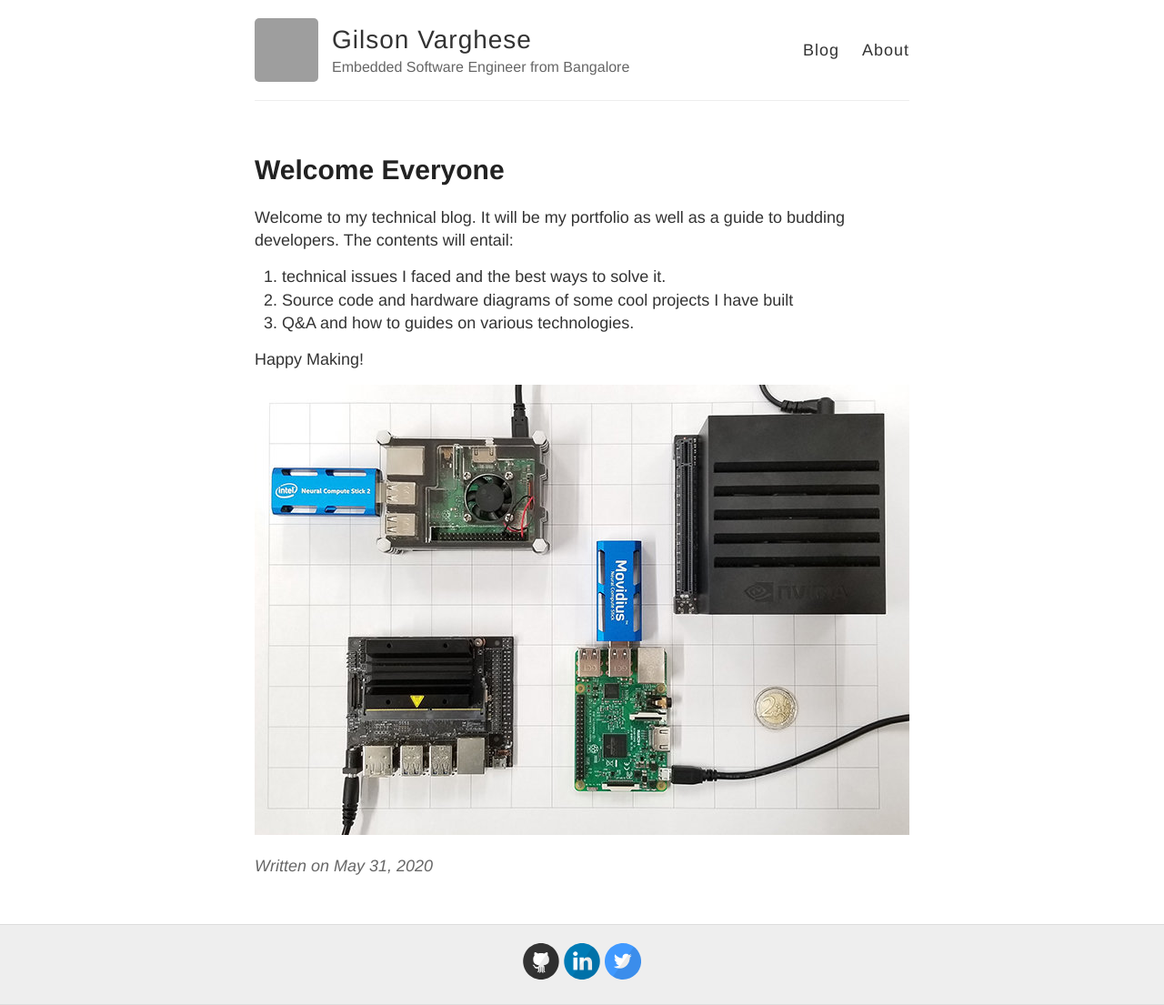
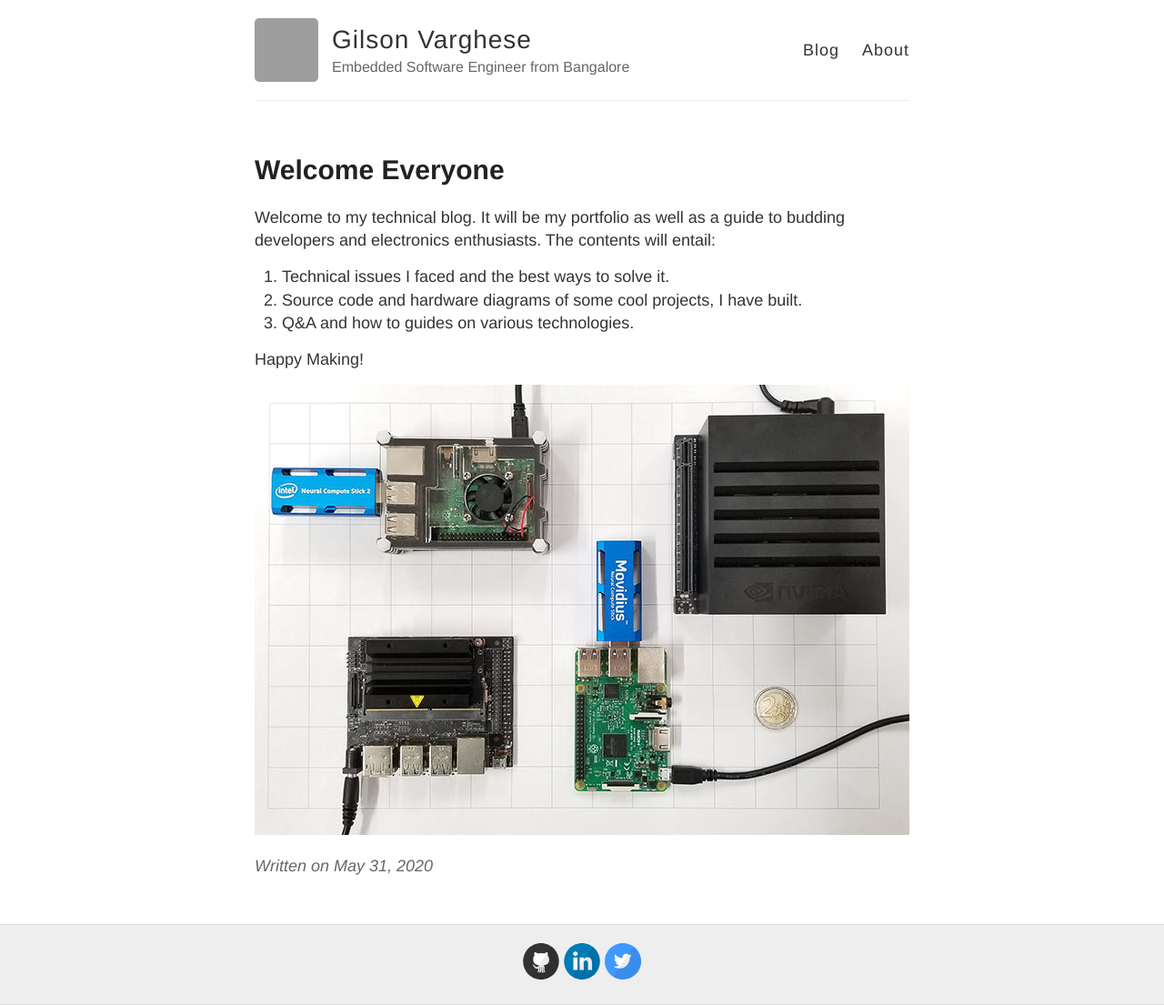
Before and after one commit to gilson27/gilson27.github.io, a Jekyll site: the page built from _posts/2020-5-31-Hello-World.md, in a window 1280 px wide. Shown: the whole page at 91% size. Built offline with Jekyll 4.4.1, drawn with Linux system fonts in a browser that asks for light colours; grey boxes are pictures that could not be loaded.

Commit message:
Modified helloworld post

```diff
--- a/_posts/2020-5-31-Hello-World.md
+++ b/_posts/2020-5-31-Hello-World.md
@@ -3,9 +3,9 @@
 title: Welcome Everyone
 ---
 
-Welcome to my technical blog. It will be my portfolio as well as a guide to budding developers. The contents will entail:
-1. technical issues I faced and the best ways to solve it.
-2. Source code and hardware diagrams of some cool projects I have built
+Welcome to my technical blog. It will be my portfolio as well as a guide to budding developers and electronics enthusiasts. The contents will entail:
+1. Technical issues I faced and the best ways to solve it.
+2. Source code and hardware diagrams of some cool projects, I have built.
 3. Q&A and how to guides on various technologies.
 
 Happy Making!
```
